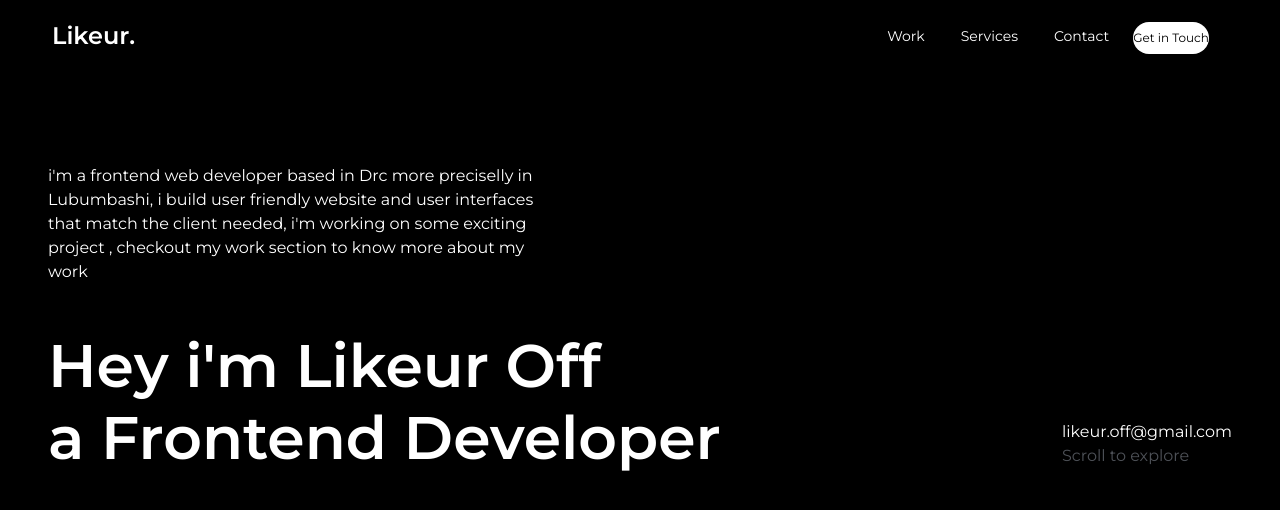
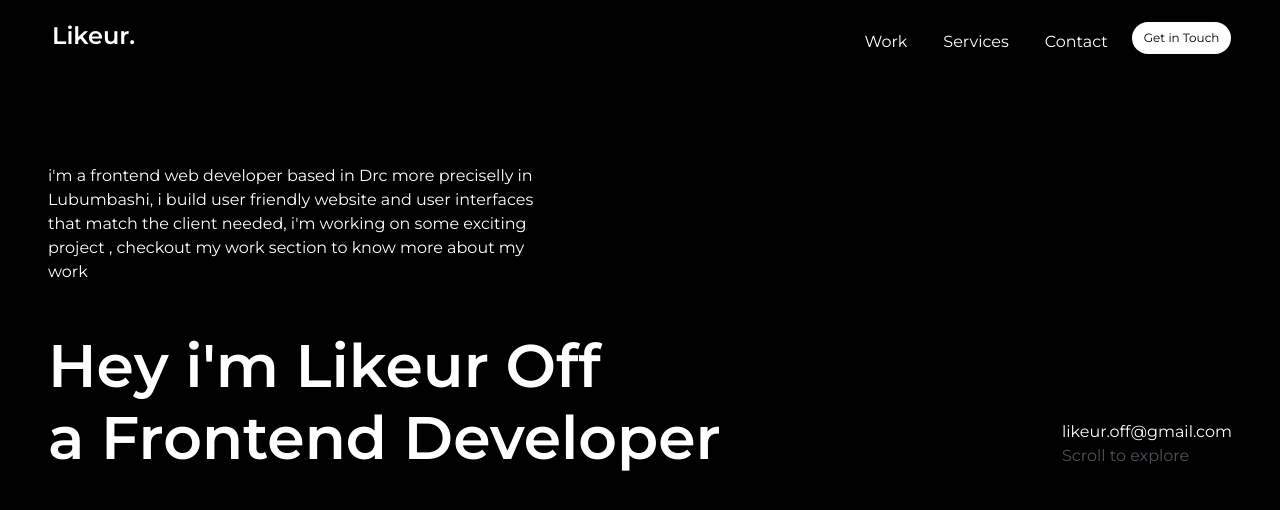
Before and after one commit to Likeur/my_creative_portfolio, an Angular app: page /home in a window 1280 px wide. Shown: the top 510 px of the page. Built offline with nearby package versions, Linux system fonts and the light colour scheme.

Commit message:
responsive menu

```diff
--- a/src/app/components/navbar/navbar.component.html
+++ b/src/app/components/navbar/navbar.component.html
@@ -10,14 +10,14 @@
                 </div>
                 <ul id="navigation" class="absolute justify-center z-40 h-0 overflow-hidden w-screen duration-700 top-0 left-0 bg-black lg:w-[35vw] lg:h-min lg:relative flex flex-col lg:flex-row items-center">
                     @for (item of navLinks; track item.id) {
-                        <li (click)="toggleMenu()" class="group ml-3 h-6 text-2xl mt-5 lg:mt-0 lg:text-sm px-3 lg:overflow-hidden">
-                            <a routerLink="{{item.route}}" routerLinkActive="text-orange-600" class="flex flex-col group-hover:-translate-y-0 lg:group-hover:-translate-y-6 duration-500">
+                        <li (click)="toggleMenu()" class="group ml-3 h-6 text-2xl mt-5 lg:mt-0 lg:text-[1rem] px-3 lg:overflow-hidden">
+                            <a routerLink="{{item.route}}" routerLinkActive="text-orange-600" class="flex flex-col group-hover:-translate-y-0 lg:group-hover:-translate-y-9 duration-500">
                                 <span>{{item.title}} </span>
                                 <span class="text-orange-600 hidden lg:block">{{item.title}} </span>
                             </a>
                         </li>
                     }
-                    <a routerLink="" (click)="toggleMenu()" class="ml-3 block mt-5 lg:mt-0 bg-white text-black hover:bg-black duration-300 hover:border hover:text-white text-xs hover:border-white/30 rounded-full p-2 px-10 lg:px-0 ">Get in Touch</a>
+                    <a routerLink="" (click)="toggleMenu()" class="ml-3 block mt-5 lg:mt-0 bg-white text-black hover:bg-black duration-300 hover:border hover:text-white text-xs hover:border-white/30 rounded-full p-2 px-10 lg:px-3 ">Get in Touch</a>
                 </ul>
                 <button (click)="toggleMenu()" class="lg:hidden relative z-50">
                     <span id="barUn" class="duration-500 rounded-full h-0.5 w-7 block bg-white"></span>
```
